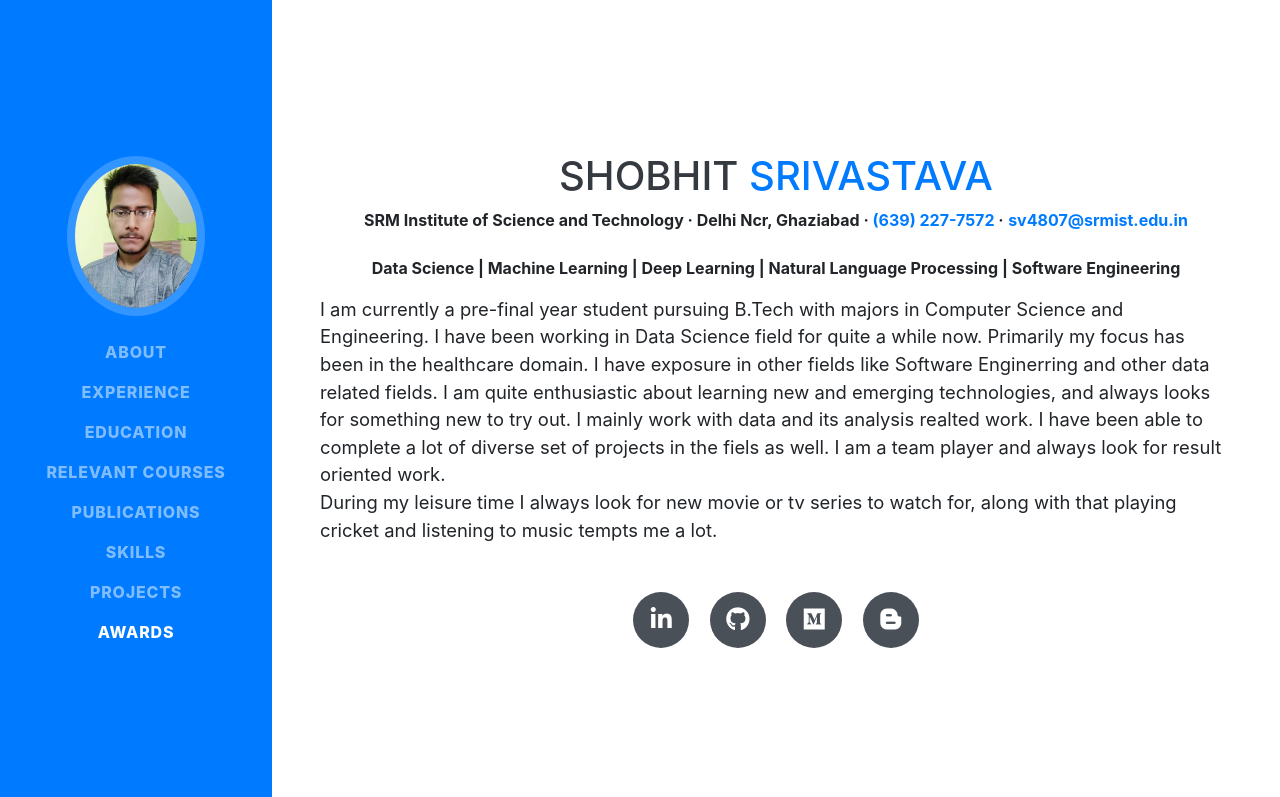
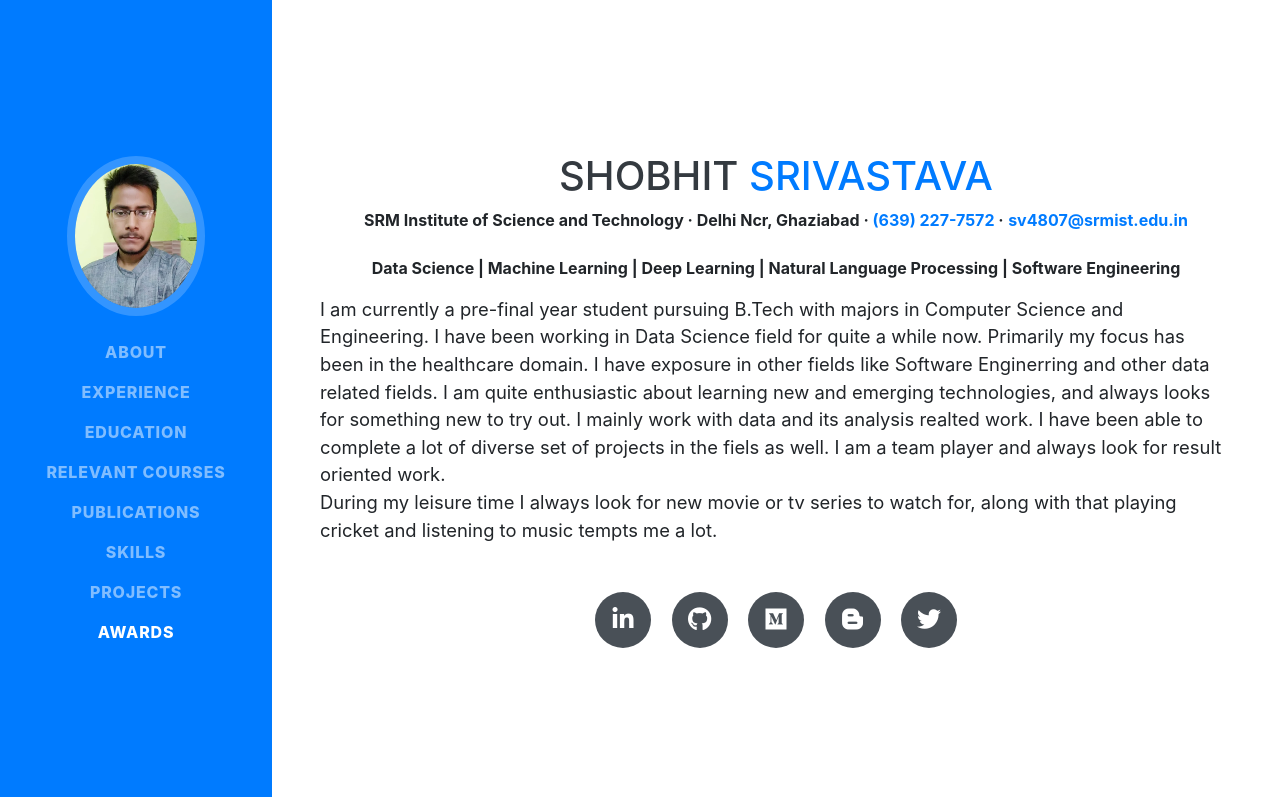
Before and after one commit to shobhitsrivastava-ds/My_Portfolio, a website with bundled scripts: page index.html in a window 1280 px wide. Shown: the top 797 px of the page. Built offline with nearby package versions, Linux system fonts and the light colour scheme; a web font is replaced by a local one.

Commit message:
Update index.html

```diff
--- a/index.html
+++ b/index.html
@@ -109,6 +109,9 @@
           </a>
           <a href="https://shobhitsrivastava-ds.github.io/myDeepAnalysis/">
             <i class="fab fa-blogger-b"></i>
+          </a>
+            <a href="https://twitter.com/Shobhit18th">
+            <i class="fab fa-twitter"></i>
           </a>
         </div>
       </div>
```
